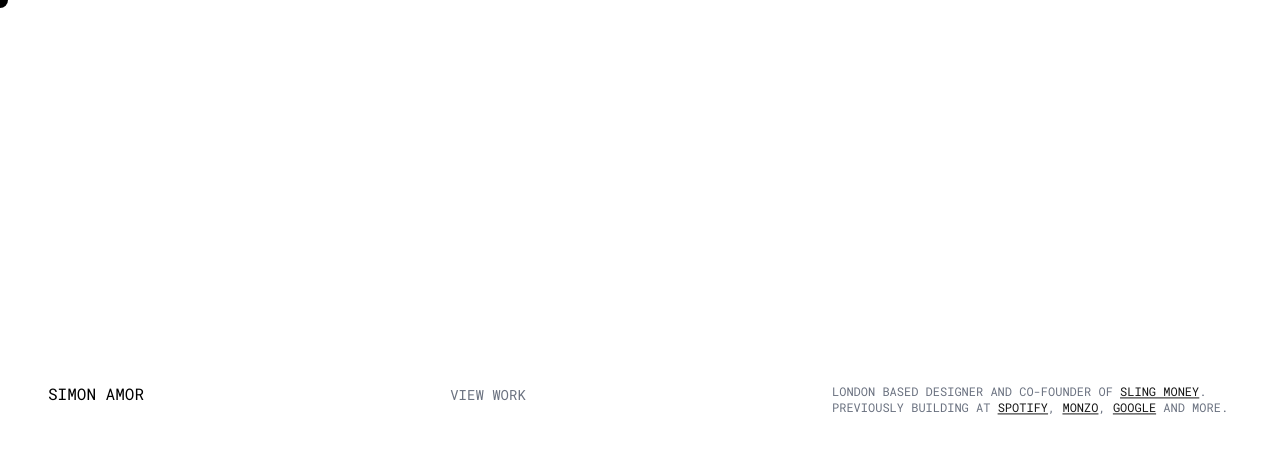
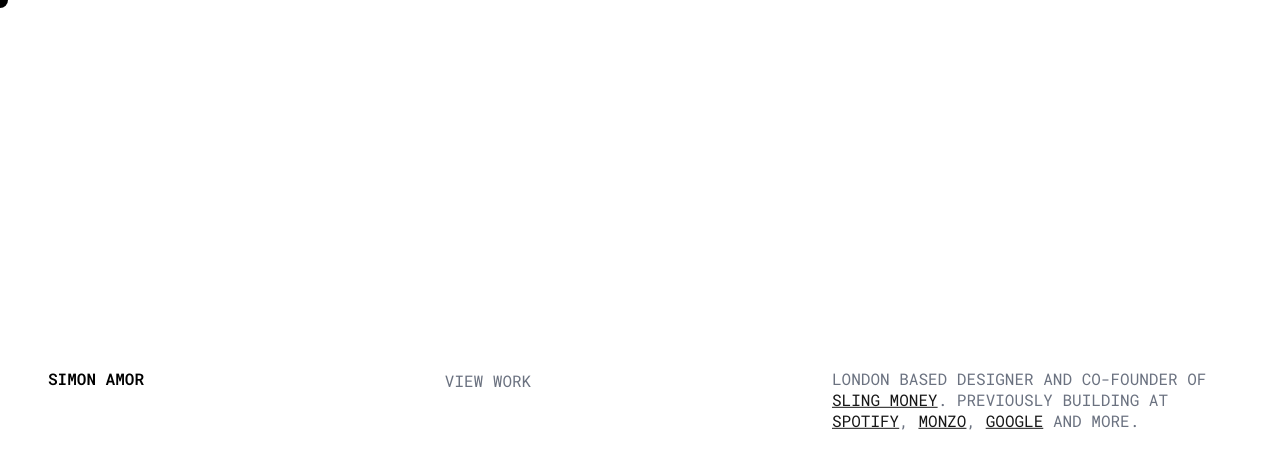
Before and after one commit to simonrramor/simons-portfolio, a Next.js app: page / in a window 1280 px wide. Shown: the top 468 px of the page. Built offline with nearby package versions, Linux system fonts and the light colour scheme.

Commit message:
Update header typography: 16px for all text, 600 weight for name

```diff
--- a/components/Header.module.css
+++ b/components/Header.module.css
@@ -32,7 +32,7 @@
 
 .logo {
   font-size: 16px;
-  font-weight: 400;
+  font-weight: 600;
   color: #000000;
   text-transform: uppercase;
   font-family: var(--font-roboto-mono), monospace;
@@ -51,7 +51,7 @@
 }
 
 .bioText {
-  font-size: 12px;
+  font-size: 16px;
   line-height: 1.3;
   color: var(--color-text-muted);
   text-transform: uppercase;
@@ -78,7 +78,7 @@
   padding: 0;
   background: none;
   border: none;
-  font-size: 14px;
+  font-size: 16px;
   font-weight: 400;
   color: var(--color-text-muted);
   text-transform: uppercase;
```
